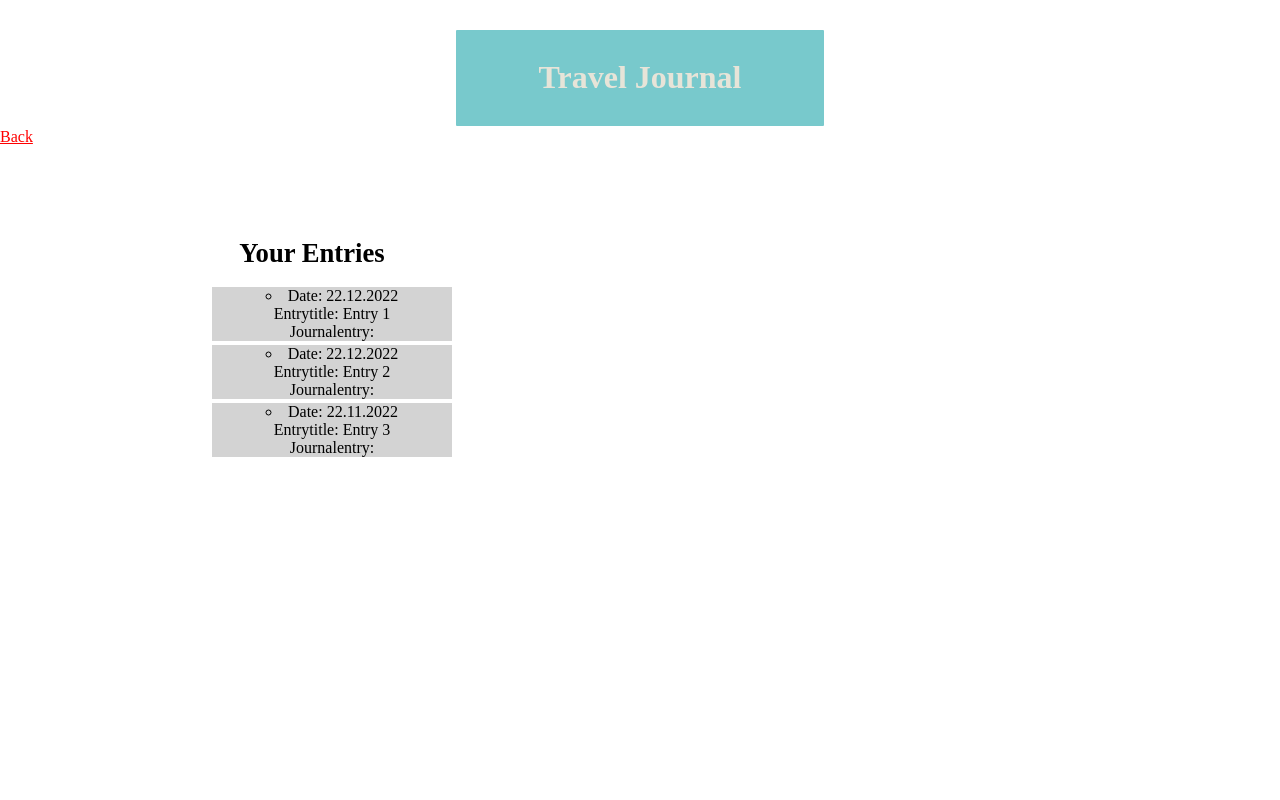
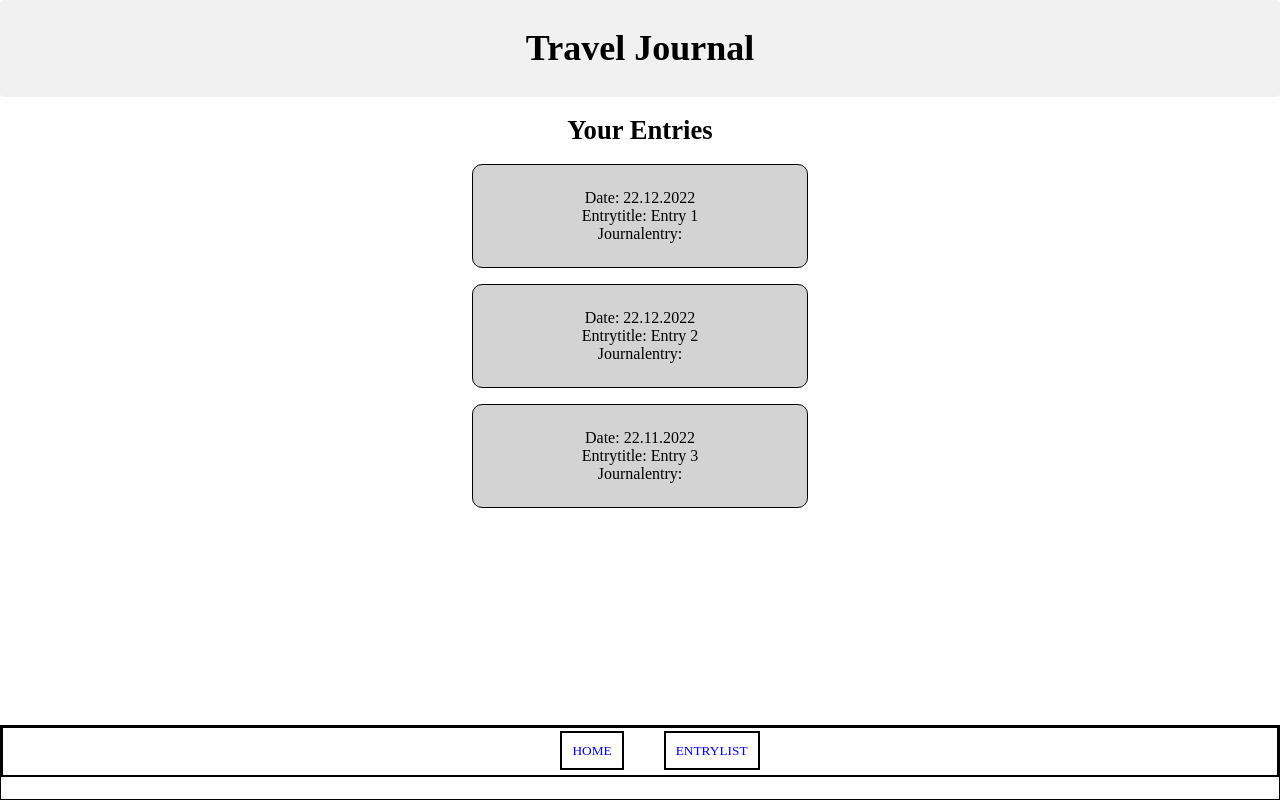
Before and after one commit to IrisHerholz/capstone-project, a Next.js app: page /EntryListPage in a window 1280 px wide. Built offline with nearby package versions, Linux system fonts and the light colour scheme.

Commit message:
navigation,styling

```diff
--- a/components/Header/index.js
+++ b/components/Header/index.js
@@ -11,19 +11,15 @@ export default function Header() {
 }
 
 export const StyledHeader = styled.header`
-  position: fixed;
-  left: 50%;
-  transform: translateX(-50%);
-  width: 368px;
-  top: 30px;
-  margin: 0px;
-  padding: 0.5em;
+  overflow: hidden;
+  background-color: #f1f1f1;
+  padding: 20px 10px;
+  position: relativ;
   text-align: center;
-  border-radius: 1px;
-  font-family: monda;
-  font-size: 12pt;
-  color: #e7e4d8;
-  font-weight: light;
-  text-align: center;
-  background-color: #78c9cc;
+  color: black;
+  padding: 12px;
+  text-decoration: none;
+  font-size: 18px;
+  line-height: 25px;
+  border-radius: 4px;
 `;
--- a/components/JournalEntryList/index.js
+++ b/components/JournalEntryList/index.js
@@ -4,9 +4,7 @@ import styled from "styled-components";
 export default function JournalEntryList() {
   return (
     <>
-      <StyledMain>
       <Heading>Your Entries</Heading>
-
       <EntryList>
         {titles.map((title) => (
           <ListItem key={title.id}>
@@ -18,19 +16,13 @@ export default function JournalEntryList() {
           </ListItem>
         ))}
       </EntryList>
-      </StyledMain>
     </>
   );
 }
 
-const StyledMain = styled.main`
-  font-size: 18pt;
+const Heading = styled.h1`
+  position: relativ;
   text-align: center;
-  margin: 10%;
-  bottom: 350%;
-`;
-
-const Heading = styled.h1`
   font-size: 20pt;
 `;
 const ListItem = styled.li`
@@ -39,12 +31,14 @@ const ListItem = styled.li`
   text-align: center;
   list-style-position: inside;
   background: lightgray;
-  margin: 4px;
+  border: 1px solid black;
+  border-radius: 10px;
+  margin: 1em;
+  padding: 1.5em;
 `;
 const EntryList = styled.ul`
-  display: center;
-  font-size: 1em;
-  text-align: center;
-  list-style-type: circle;
-  margin: 5%;
+  max-width: 368px;
+  list-style: none;
+  margin: 0 auto;
+  padding: 0 0 3rem 0;
 `;
--- /dev/null
+++ b/components/Navigation/nav.index.js
@@ -0,0 +1,54 @@
+import React from "react";
+import link from "next/link";
+import styled from "styled-components";
+
+const Navbar = () => {
+  return (
+    <StyledFooter>
+      <StyledNav>
+        <ul>
+          <StyledNextLinkHome href="/">HOME</StyledNextLinkHome>
+        </ul>
+        <ul>
+          <StyledNextLinkEntrylist href="/EntryListPage">
+            ENTRYLIST
+          </StyledNextLinkEntrylist>
+        </ul>
+      </StyledNav>
+    </StyledFooter>
+  );
+};
+export default Navbar;
+
+const StyledFooter = styled.footer`
+  font-size: 10pt;
+  position: fixed;
+  bottom: 0;
+  color: black;
+  width: 100%;
+  height: 75px;
+  border: 1px solid black;
+`;
+
+const StyledNav = styled.nav`
+  display: flex;
+  flex-direction: row;
+  justify-content: center;
+  color: black;
+    padding: 2px;
+  magin 2px;
+  border: 2px solid black;
+  color: black;
+`;
+
+const StyledNextLinkHome = styled(link)`
+padding: 10px;
+  magin 2px;
+  border: 2px solid black;
+text-decoration: none;`;
+
+const StyledNextLinkEntrylist = styled(link)`
+padding: 10px;
+  magin 2px;
+  border: 2px solid black;
+text-decoration: none;`;
--- a/pages/EntryListPage/index.js
+++ b/pages/EntryListPage/index.js
@@ -1,18 +1,9 @@
 import JournalEntryList from "@/components/JournalEntryList";
-import styled from "styled-components";
-import link from "next/link";
 
 export default function EntryListPage() {
   return (
     <>
-      <StyledNextLink href="/">Back</StyledNextLink>
       <JournalEntryList />
     </>
   );
 }
-const StyledNextLink = styled(link)`
-  position: fixed;
-  text-align: center;
-  font-size: 1em;
-  color: red;
-`;
--- a/pages/_app.js
+++ b/pages/_app.js
@@ -1,6 +1,7 @@
 import GlobalStyle from "@/styles";
 import Head from "next/head";
 import Header from "../components/Header";
+import Navbar from "../components/Navigation/nav.index";
 
 export default function App({ Component, pageProps }) {
   return (
@@ -11,6 +12,7 @@ export default function App({ Component, pageProps }) {
       </Head>
       <Header />
       <Component {...pageProps} />
+      <Navbar />
     </>
   );
 }
--- a/styles.js
+++ b/styles.js
@@ -5,17 +5,22 @@ export default createGlobalStyle`
   *::before,
   *::after {
     box-sizing: border-box;
+  font-family: monda;
   }
   body {
     margin: 0;
-    font-family: monda;
   }
 
   main {
+    display: flex;
+    flex-direction: row;
+    justify-content: center;
     position: relative;
     top: 5rem;
     margin: 0 auto;
     max-width: 368px;
     padding: 0.5em 1em;
+    text-align: center;
+    color: black;
   }
 `;
```
Also changed, not shown: pages/index.js (+19 -53 lines). Lines whose indentation alone changed are shown as unchanged.
